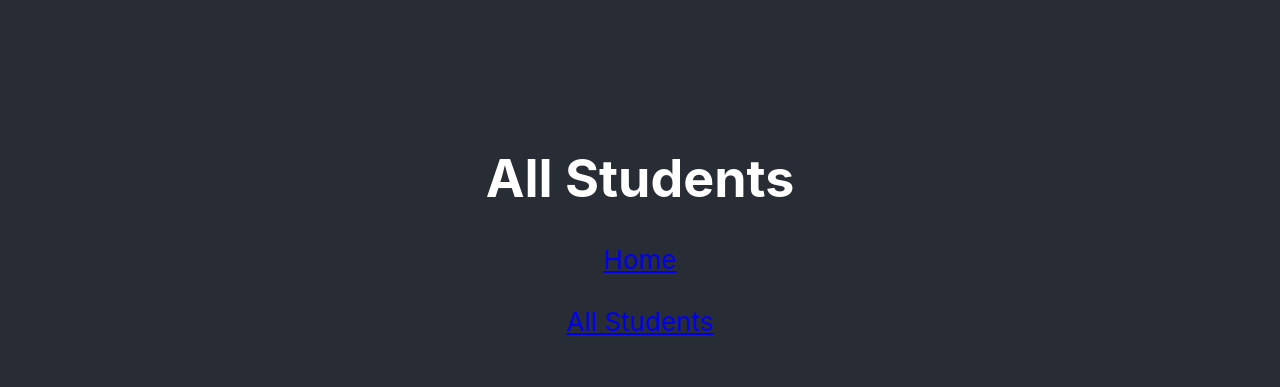
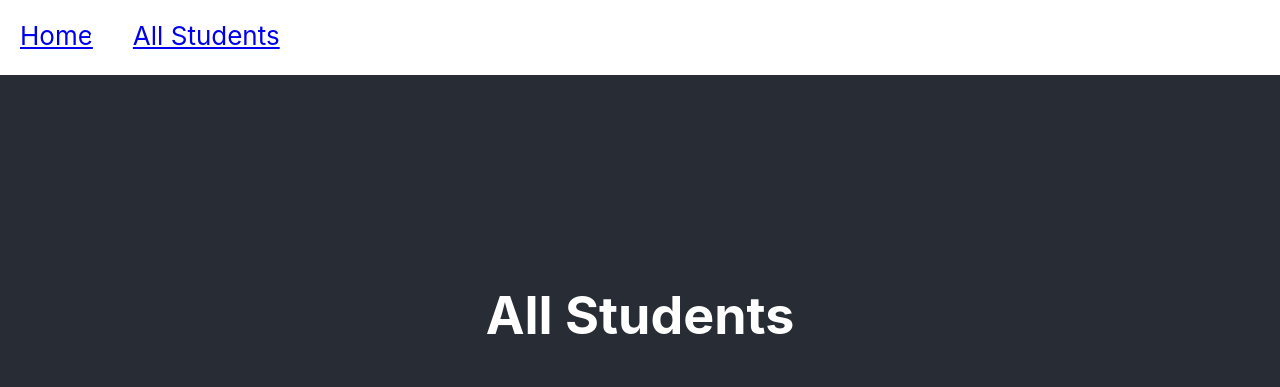
Before and after one commit to iambcho/CRUD-Front-End, a React (Create React App) app: page /students in a window 1280 px wide. Shown: the top 387 px of the page. Built offline with nearby package versions, Linux system fonts and the light colour scheme.

Commit message:
css styling

```diff
--- a/src/App.css
+++ b/src/App.css
@@ -1,3 +1,7 @@
+.container {
+  width: 100%;
+}
+
 .App {
   text-align: center;
 }
@@ -53,3 +57,22 @@
   font-size: small;
 
 }
+
+ul {
+  display: inline;
+
+
+}
+
+li {
+  float: left;
+  padding: 20px;
+
+}
+
+.nav-bar {
+
+  width: 100%;
+  height: 75px;
+  background-color: white;
+}
--- a/src/components/view/AllStudentsView.js
+++ b/src/components/view/AllStudentsView.js
@@ -19,14 +19,20 @@ const AllStudentsView = (props) => {
 
 
     return (
+    <div className="container">
+        <div className = "nav-bar">
+                <ul>
+                    <li><Link to="/">Home</Link></li>
+                    <li><Link to="/students">All Students</Link></li>
+                </ul>
+            </div>
     <div className="App">
+
         <header className="App-header">
+
+
             <h1>All Students</h1>
 
-            <Link to="/">Home</Link>
-            <br/>
-            <Link to="/students">All Students</Link>
-            <br/>
             <br/>
 
             <button>Add Student</button>
@@ -50,6 +56,7 @@ const AllStudentsView = (props) => {
 
         </header>
     </div>
+    </div>
     )
 }
 
```
Also changed, not shown: src/components/container/AllStudents.js (+1 -15 lines).
